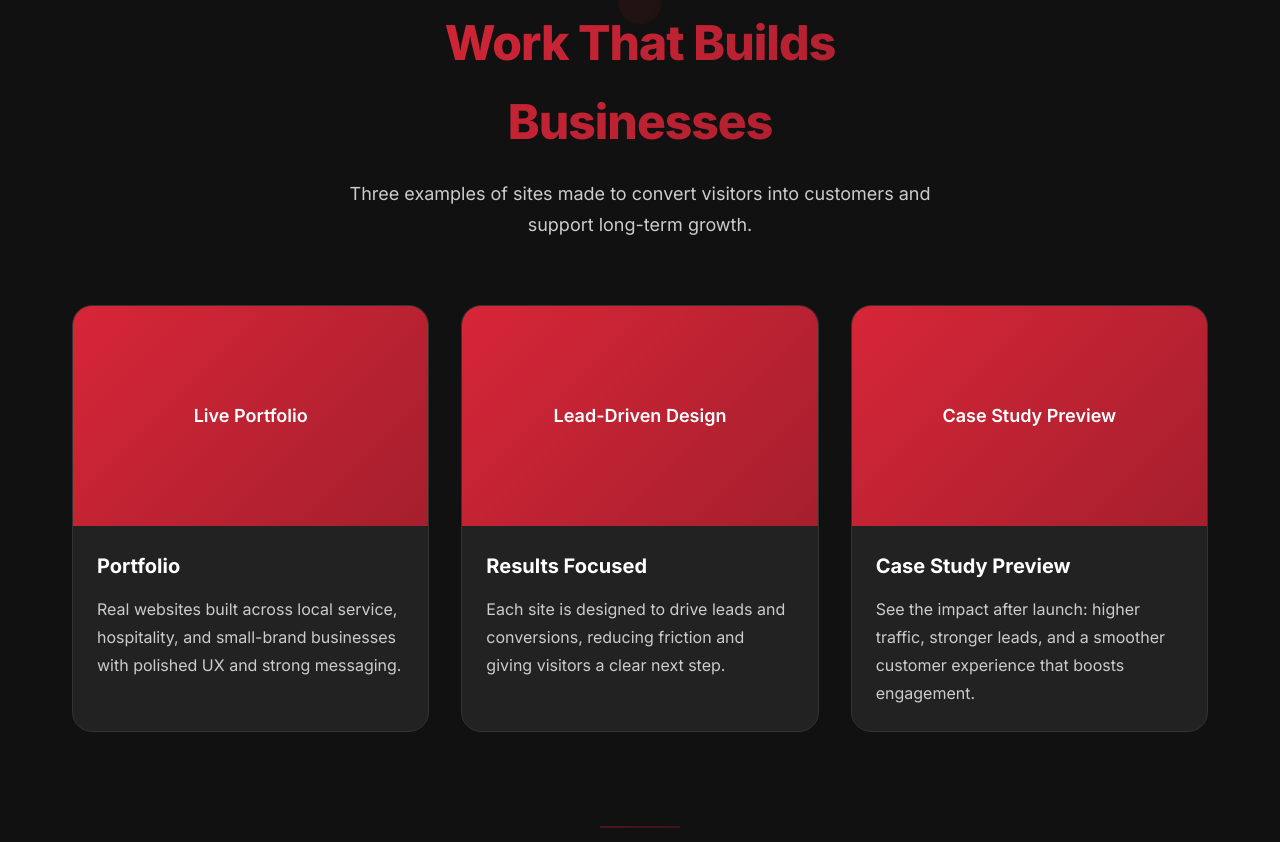
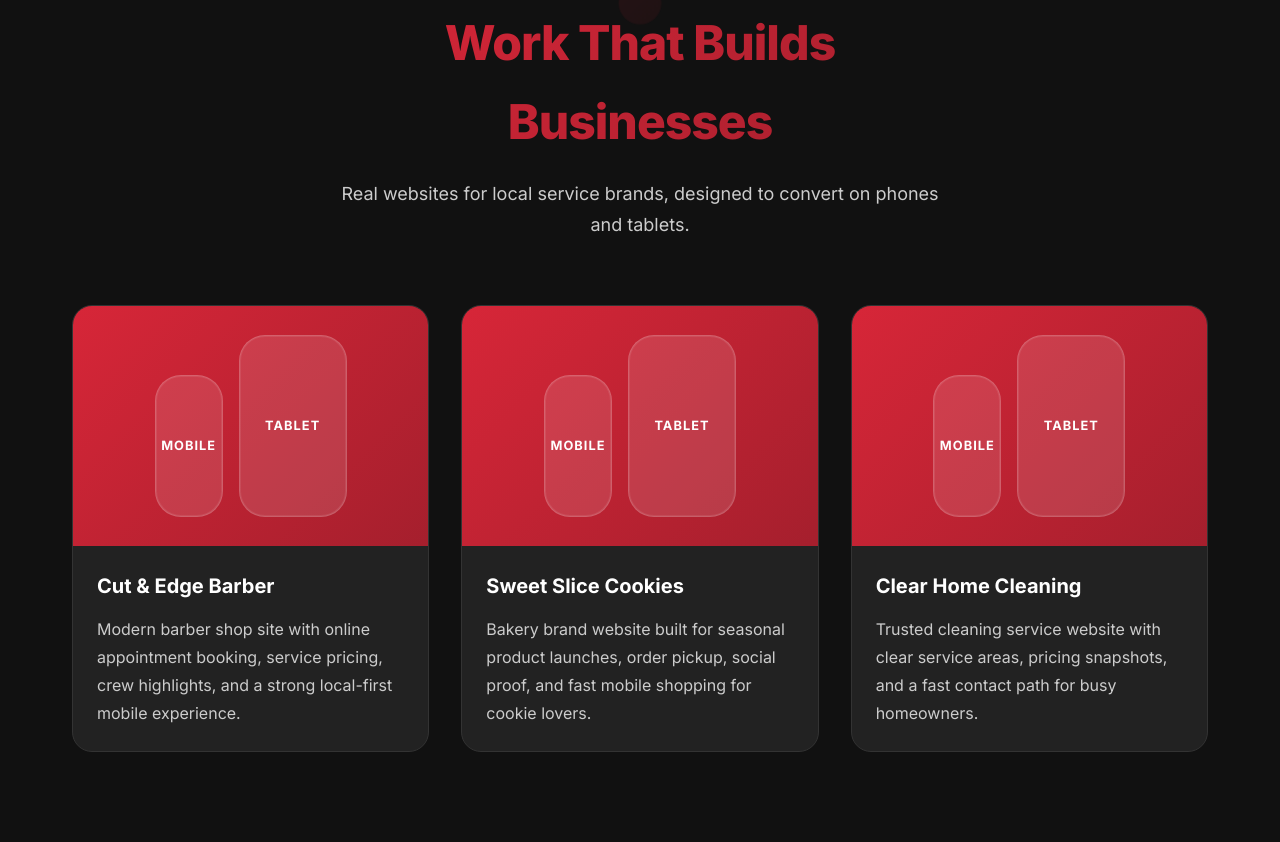
Before and after one commit to FloTech7/landing-page, a plain HTML site: page index.html in a window 1280 px wide. Shown: the part 2678-3520 px from the top of the page. Drawn offline with Linux system fonts and the light colour scheme; a script that the page names is missing.

Commit message:
added content to portfolio section

```diff
--- a/index.html
+++ b/index.html
@@ -120,29 +120,38 @@
       <div class="container">
         <div class="section-header">
           <h2>Work That Builds Businesses</h2>
-          <p>Three examples of sites made to convert visitors into customers and support long-term growth.</p>
+          <p>Real websites for local service brands, designed to convert on phones and tablets.</p>
         </div>
         <div class="portfolio-grid">
           <div class="portfolio-item">
             <div class="portfolio-image">
-              <div class="image-placeholder">Live Portfolio</div>
+              <div class="device-mockups">
+                <div class="device phone"><span>Mobile</span></div>
+                <div class="device tablet"><span>Tablet</span></div>
+              </div>
             </div>
-            <h3>Portfolio</h3>
-            <p>Real websites built across local service, hospitality, and small-brand businesses with polished UX and strong messaging.</p>
+            <h3>Cut & Edge Barber</h3>
+            <p>Modern barber shop site with online appointment booking, service pricing, crew highlights, and a strong local-first mobile experience.</p>
           </div>
           <div class="portfolio-item">
             <div class="portfolio-image">
-              <div class="image-placeholder">Lead-Driven Design</div>
+              <div class="device-mockups">
+                <div class="device phone"><span>Mobile</span></div>
+                <div class="device tablet"><span>Tablet</span></div>
+              </div>
             </div>
-            <h3>Results Focused</h3>
-            <p>Each site is designed to drive leads and conversions, reducing friction and giving visitors a clear next step.</p>
+            <h3>Sweet Slice Cookies</h3>
+            <p>Bakery brand website built for seasonal product launches, order pickup, social proof, and fast mobile shopping for cookie lovers.</p>
           </div>
           <div class="portfolio-item">
             <div class="portfolio-image">
-              <div class="image-placeholder">Case Study Preview</div>
+              <div class="device-mockups">
+                <div class="device phone"><span>Mobile</span></div>
+                <div class="device tablet"><span>Tablet</span></div>
+              </div>
             </div>
-            <h3>Case Study Preview</h3>
-            <p>See the impact after launch: higher traffic, stronger leads, and a smoother customer experience that boosts engagement.</p>
+            <h3>Clear Home Cleaning</h3>
+            <p>Trusted cleaning service website with clear service areas, pricing snapshots, and a fast contact path for busy homeowners.</p>
           </div>
         </div>
       </div>
@@ -253,6 +262,7 @@
               </div>
             </div>
           </div>
+
           <form class="contact-form" id="contactForm" name="contact" method="POST" action="thank-you.html" data-netlify="true" netlify-honeypot="bot-field">
             <input type="hidden" name="form-name" value="contact">
             <input type="hidden" name="bot-field" value="">
@@ -284,6 +294,7 @@
               <button type="submit" class="btn btn-primary">Start My Website</button>
             </div>
           </form>
+
           <div id="afterSubmit" style="display: none; margin-top: 40px;">
             <h2>You're all set 👌</h2>
             <p>Want to move faster? Book a 25-minute call so I can learn more about your business and get things started.</p>
--- a/styles.css
+++ b/styles.css
@@ -811,7 +811,7 @@ body::before {
 }
 
 .portfolio-image {
-  height: 220px;
+  height: 240px;
   background: linear-gradient(135deg, var(--primary), var(--secondary));
   display: flex;
   align-items: center;
@@ -821,6 +821,41 @@ body::before {
   font-size: 1.125rem;
   position: relative;
   overflow: hidden;
+}
+
+.device-mockups {
+  display: flex;
+  align-items: flex-end;
+  justify-content: center;
+  gap: 1rem;
+  width: 100%;
+  padding: 1rem;
+  box-sizing: border-box;
+}
+
+.device {
+  display: flex;
+  align-items: center;
+  justify-content: center;
+  border-radius: 26px;
+  background: rgba(255, 255, 255, 0.12);
+  border: 1px solid rgba(255, 255, 255, 0.18);
+  color: white;
+  text-transform: uppercase;
+  letter-spacing: 0.08em;
+  font-size: 0.8rem;
+  font-weight: 700;
+  box-shadow: inset 0 0 0 1px rgba(255, 255, 255, 0.08);
+}
+
+.device.phone {
+  width: 68px;
+  height: 142px;
+}
+
+.device.tablet {
+  width: 108px;
+  height: 182px;
 }
 
 .portfolio-item h3 {
```
